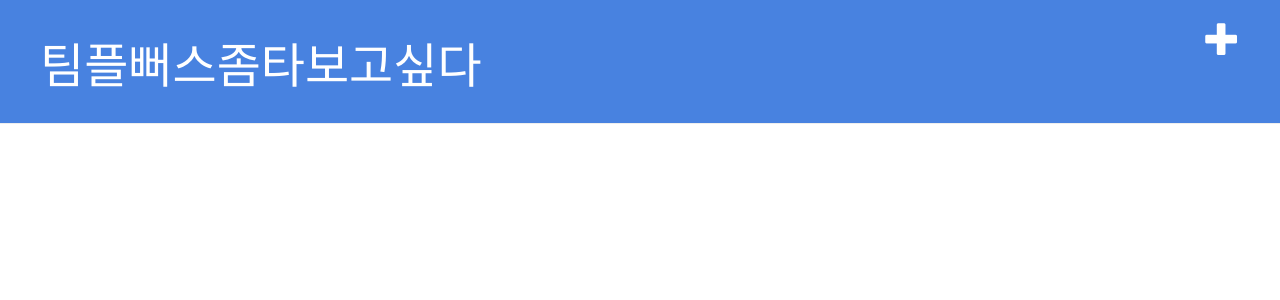
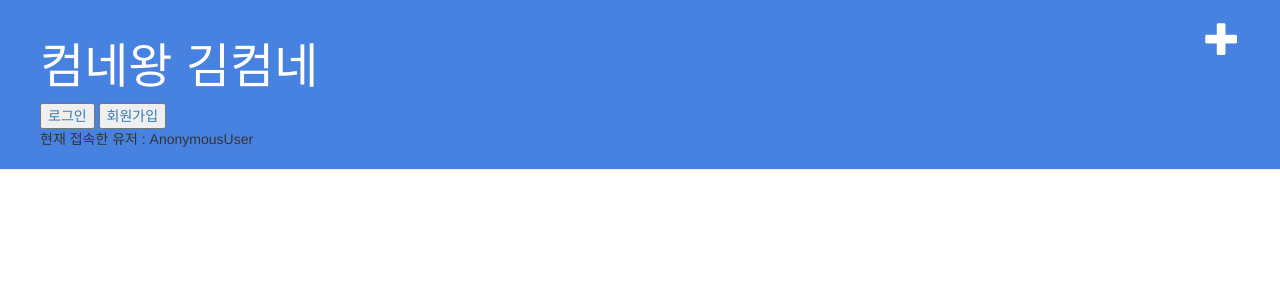
Before and after one commit to C17AN/computer_network_blog, a Django app: page / in a window 1280 px wide. Shown: the top 300 px of the page. Run offline with Django 3.2, Linux system fonts and the light colour scheme; data that the repository does not hold is empty; some libraries are stand-ins or nearby versions.

Commit message:
Update base.html

```diff
--- a/blog/templates/blog/base.html
+++ b/blog/templates/blog/base.html
@@ -17,7 +17,22 @@
       <a href="{% url 'post_new' %}" class="top-menu"
         ><span class="glyphicon glyphicon-plus"></span
       ></a>
-      <h1><a href="/">팀플뻐스좀타보고싶다</a></h1>
+      <h1><a href="/">컴네왕 김컴네</a></h1>
+      <div>
+        <button>
+          {% if request.user.is_authenticated %}
+          <a href="/accounts/logout/">로그아웃</a>
+          {% else %}
+          <a href="/accounts/login/">로그인</a>
+          {% endif %}
+        </button>
+        <button>
+          <a href="/join">회원가입</a>
+        </button>
+        <div>
+          현재 접속한 유저 : {{request.user}}
+        </div>
+      </div>
     </div>
     <div class="content container">
       <div class="row">
```
